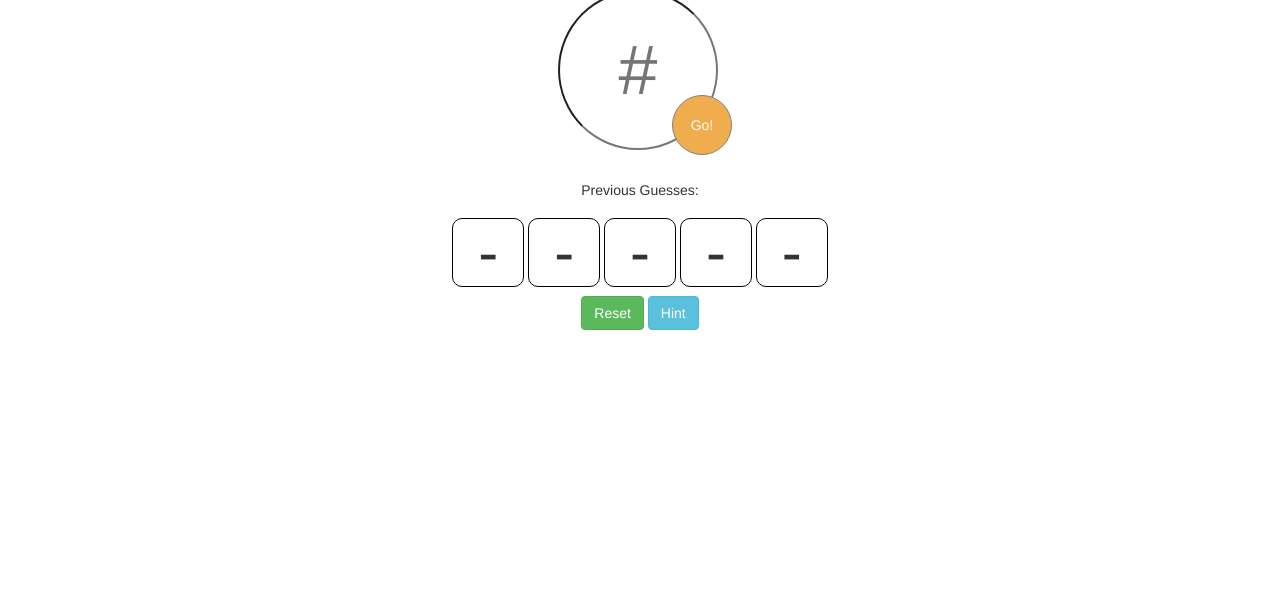
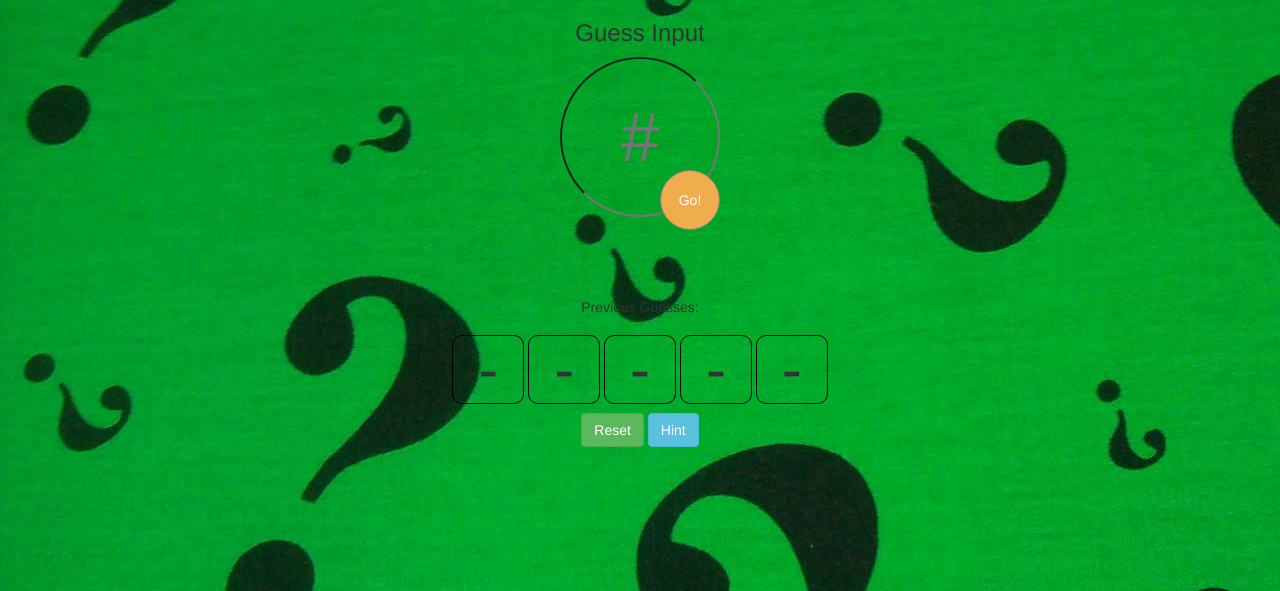
Before and after one commit to JTFeinberg/Guessing-Game, a plain HTML site: page index.html in a window 1280 px wide. Shown: the part 139-730 px from the top of the page. Drawn offline with Linux system fonts and the light colour scheme.

Commit message:
part 1 rough draft

```diff
--- a/style.css
+++ b/style.css
@@ -51,8 +51,7 @@ img {
     margin-right: 20px;
     font-size: 70px;
     border: 1px solid gray gray lightgray lightgray;
-    position: relative;
-    left: 50px;
+    background-color: transparent;
 }
 
 #submit {
@@ -61,9 +60,26 @@ img {
     border-radius: 90px;
     margin-bottom: 30px;
     margin-right: 20px;
-    position: relative;
-    top: 50px;
-    right: 20px;
+    position: absolute;
+    top: 150px;
+    left: 100px;
     font-size: relative;
     border: 1px solid gray ;
 }
+
+#input-parent {
+    position: relative;
+    width: 160px;
+    margin: 5% auto 50px;
+}
+
+body {
+    background-image: url('background.jpg');
+}
+
+
+#app {
+
+    width: 60%;
+    margin: 50px auto;
+}
```
Also changed, not shown: background.jpg (added), 1 other file.
